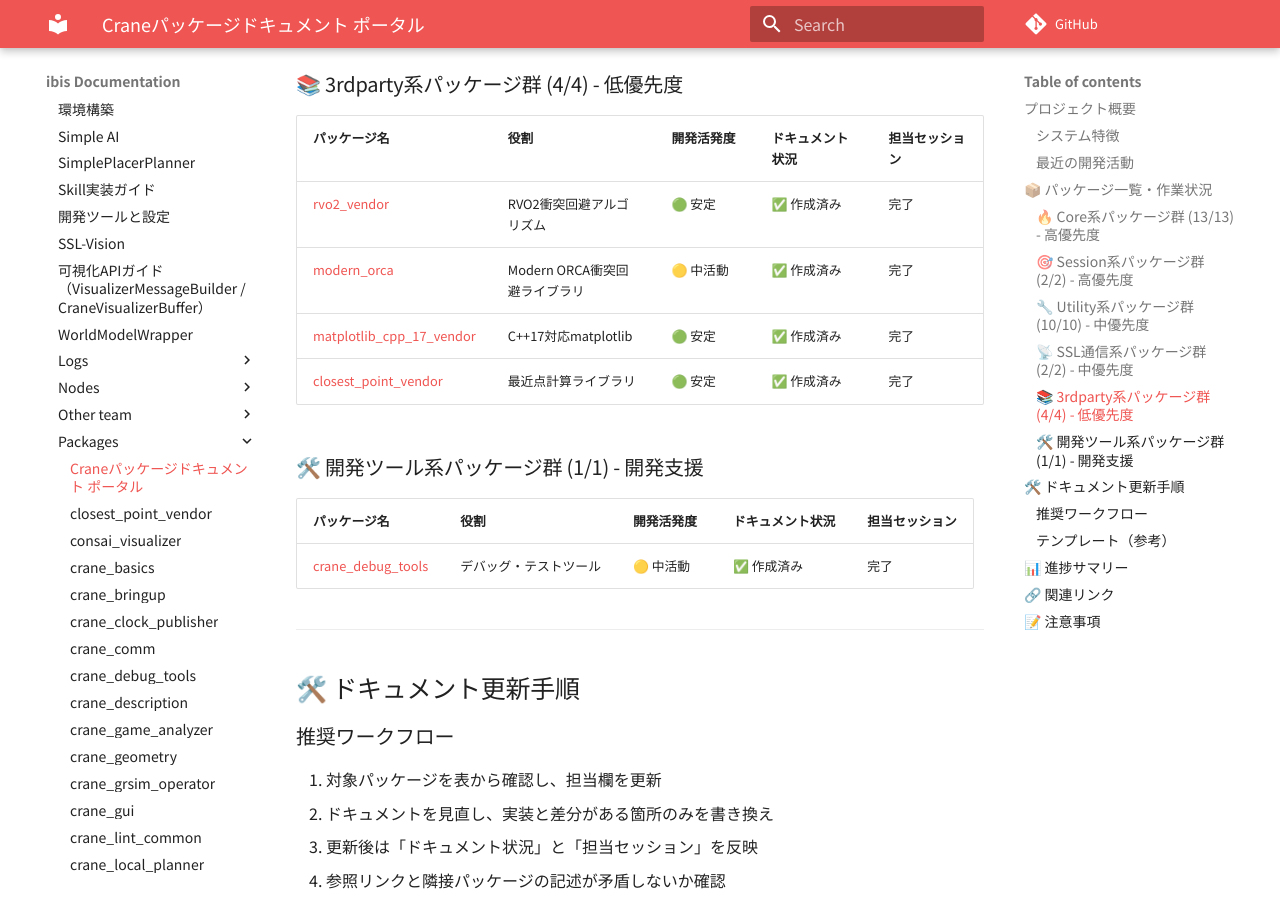
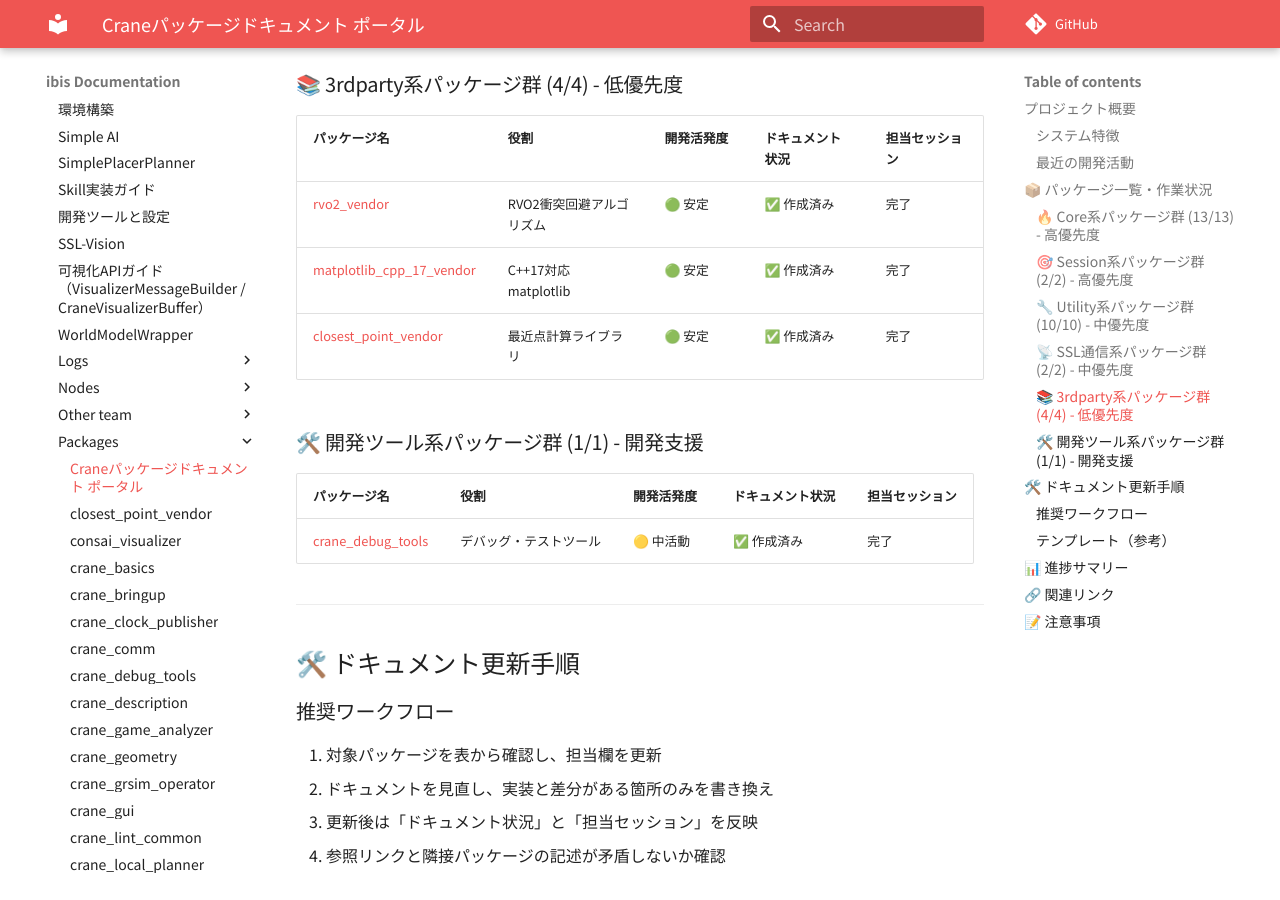
Before and after one commit to ibis-ssl/ibis_documentation, an MkDocs documentation site: the page built from docs/ai/packages/index.md, in a window 1280 px wide and 900 px high, scrolled down 2979 px. Built offline with MkDocs 1.6.1 and Material for MkDocs 9.7.7, drawn with Linux system fonts in a browser that asks for light colours; nearby versions of some CDN libraries; some web fonts are replaced; comment, search, counter and statistics services are not loaded.

Commit message:
🔄 synced local 'docs/ai' with remote 'docs'

```diff
--- a/docs/ai/packages/index.md
+++ b/docs/ai/packages/index.md
@@ -76,7 +76,6 @@
 | パッケージ名 | 役割 | 開発活発度 | ドキュメント状況 | 担当セッション |
 |-------------|------|-----------|----------------|---------------|
 | [rvo2_vendor](./rvo2_vendor.md) | RVO2衝突回避アルゴリズム | 🟢 安定 | ✅ 作成済み | 完了 |
-| [modern_orca](./modern_orca.md) | Modern ORCA衝突回避ライブラリ | 🟡 中活動 | ✅ 作成済み | 完了 |
 | [matplotlib_cpp_17_vendor](./matplotlib_cpp_17_vendor.md) | C++17対応matplotlib | 🟢 安定 | ✅ 作成済み | 完了 |
 | [closest_point_vendor](./closest_point_vendor.md) | 最近点計算ライブラリ | 🟢 安定 | ✅ 作成済み | 完了 |
 
```
